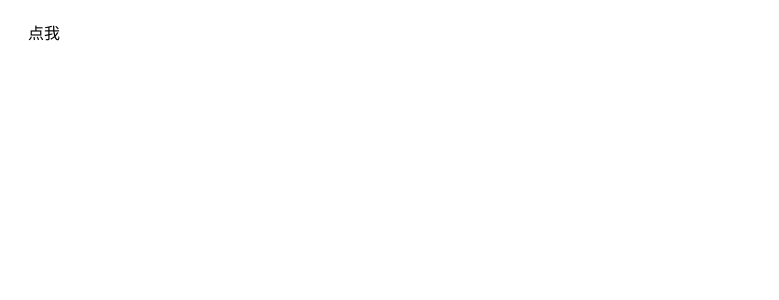
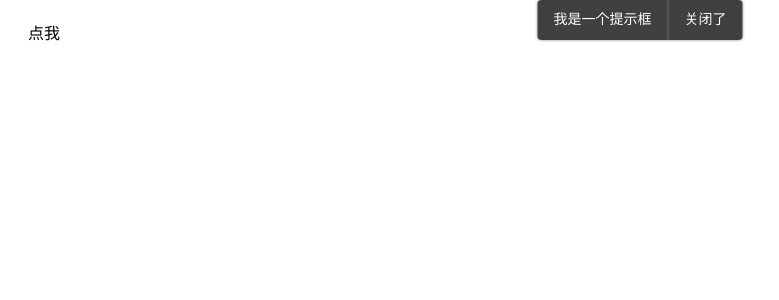
Before and after one commit to sulimi/sim-ui, a Vue app: page / in a window 1280 px wide. Shown: the top 300 px of the page, without its empty margins (0-779 px from the left). Built offline with nearby package versions, Linux system fonts and the light colour scheme.

Commit message:
toast：添加关闭按钮

```diff
--- a/App.vue
+++ b/App.vue
@@ -2,7 +2,6 @@
   <div id="app">
     <div>
       点我
-      <g-toast></g-toast>
     </div>
   </div>
 </template>
--- a/src/components/toast/Toast.vue
+++ b/src/components/toast/Toast.vue
@@ -1,7 +1,8 @@
 <template>
   <div class="toast">
     <slot></slot>
-    <span v-if="closeButton">{{closeButton.text}}</span>
+    <div class="line"></div>
+    <span class="close" v-if="closeButton" @click="onClickFun">{{closeButton.text}}</span>
   </div>
 </template>
 <script>
@@ -20,24 +21,28 @@
         default: () => {
           return {
             text: '关闭',
-            callback: (toast) => {
-              toast.close();
+            callback: () => {
+              console.log('点击关闭');
             }
           };
         }
       }
     },
     mounted() {
-      if (this.autoClose) {
-        setTimeout(() => {
-          this.close();
-        }, this.autoCloseDelay * 1000);
-      }
+      // if (this.autoClose) {
+      //   setTimeout(() => {
+      //     this.close();
+      //   }, this.autoCloseDelay * 1000);
+      // }
     },
     methods: {
       close() {
         this.$el.remove();
         this.$destroy();
+      },
+      onClickFun() {
+        this.close()
+        this.closeButton.callback()
       }
     }
   };
@@ -45,19 +50,32 @@
 
 <style lang="scss" scoped>
   .toast {
+    display: flex;
+    justify-content: space-between;
     position: absolute;
     top: 0;
     left: 50%;
     transform: translateX(-50%);
     font-size: 14px;
     line-height: 1.8;
-    height: 14px;
-    display: flex;
+    height: 40px;
     align-items: center;
     background: rgba(0, 0, 0, 0.75);
     box-shadow: 0px 0px 3px 0px rgba(0, 0, 0, 0.50);
     color: #fff;
     padding: 0 16px;
+    border-radius: 4px;
+
+    .close {
+      display: flex;
+      padding-left: 16px;
+    }
+
+    .line {
+      height: 100%;
+      border-left: 1px solid #666;
+      margin-left: 16px;
+    }
   }
 
 </style>
--- a/src/plugin.js
+++ b/src/plugin.js
@@ -3,11 +3,20 @@ import Toast from './components/toast/Toast';
 export default {
   install(Vue, options) {
     Vue.prototype.$toast = function (message) {
-      let Constructor = Vue.extend(Toast);  //先引用一个组件，变成一个方法
-      let toast = new Constructor();  //把组件变成一个实例
-      toast.$slots.default = [message];  //拿到用户传入的提示文字插到组件插槽内
-      toast.$mount();  //得挂载(不mount 组件内的所有生命周期钩子不会执行)
-      document.body.appendChild(toast.$el);  //把元素放到body里
+      let Constructor = Vue.extend(Toast);
+      let toast = new Constructor({
+        propsData:{
+          closeButton:{
+            text: '关闭了',
+            callback:()=>{
+              console.log('用户点击了关闭');
+            }
+          }
+        }
+      });
+      toast.$slots.default = [message];
+      toast.$mount();
+      document.body.appendChild(toast.$el);
 
     };
   }
```
